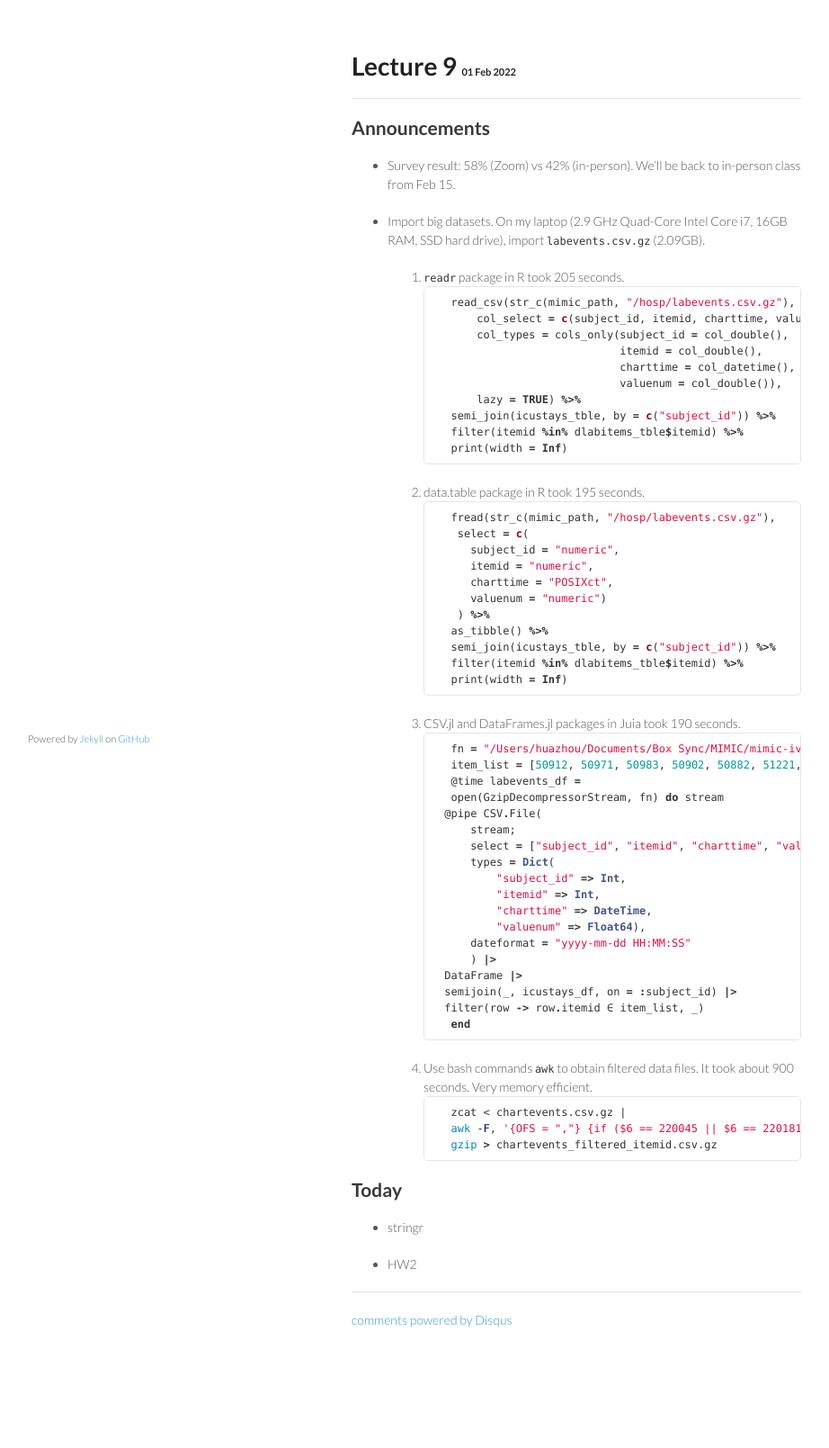
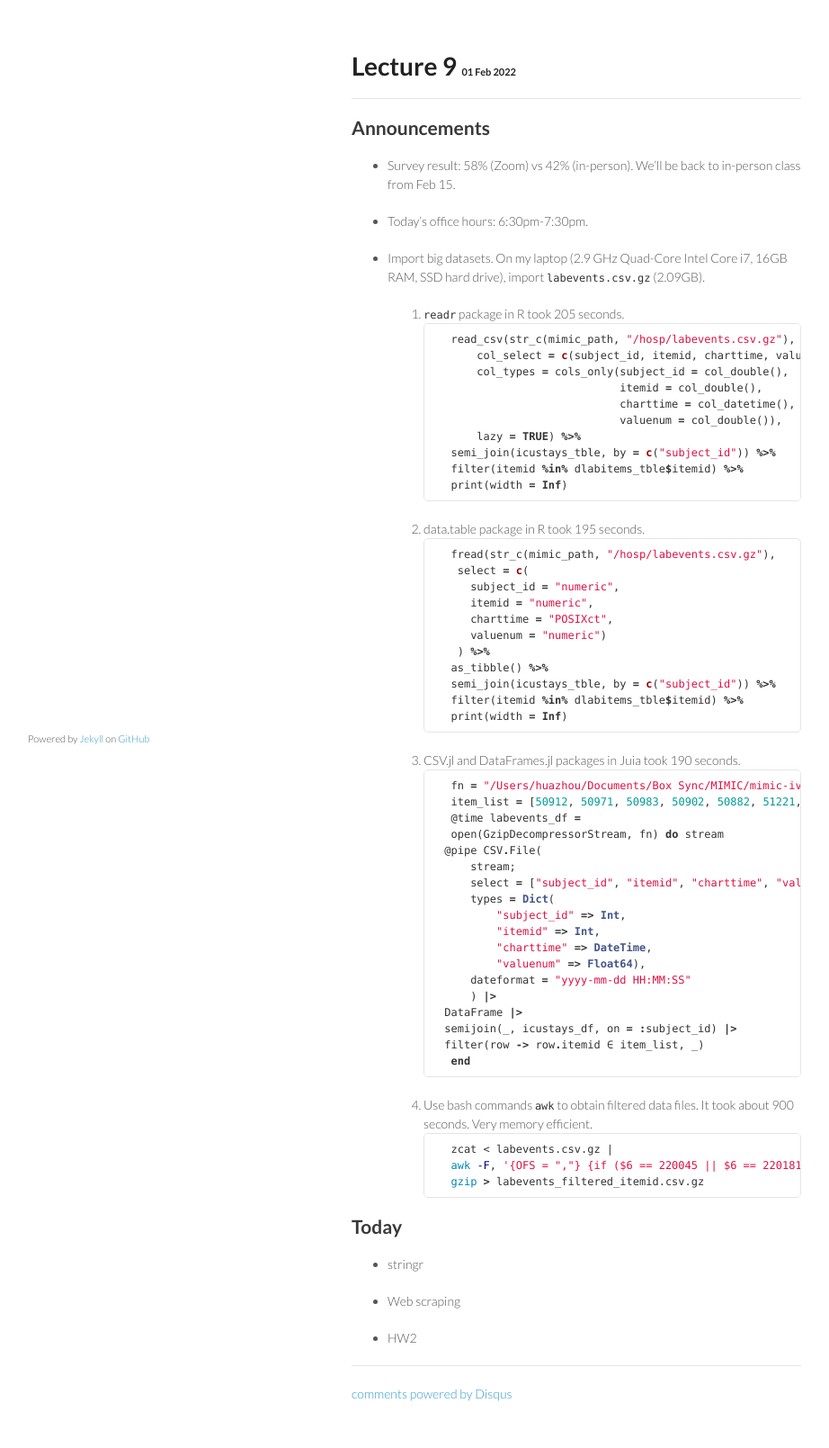
Before and after one commit to ucla-biostat-203b/2022winter, a Jekyll site: the page built from _posts/2022-02-01-week5-day1.md, in a window 1280 px wide. Shown: the whole page at 90% size, without its empty margins (179-1101 px from the left). Built offline with Jekyll 4.4.1, drawn with Linux system fonts in a browser that asks for light colours; comment, search, counter and statistics services are not loaded; before the commit the page ends 1527 px from its top, so only the background shows below that.

Commit message:
typo in url

````diff
--- a/_posts/2022-02-01-week5-day1.md
+++ b/_posts/2022-02-01-week5-day1.md
@@ -7,6 +7,8 @@ category: biostat203bwinter2022
 ## Announcements
 
 * Survey result: 58% (Zoom) vs 42% (in-person). We'll be back to in-person class from Feb 15.
+
+* Today's office hours: 6:30pm-7:30pm.
 
 * Import big datasets. On my laptop (2.9 GHz Quad-Core Intel Core i7, 16GB RAM, SSD hard drive), import `labevents.csv.gz` (2.09GB).
 
@@ -63,13 +65,15 @@ category: biostat203bwinter2022
 
     4. Use bash commands `awk` to obtain filtered data files. It took about 900 seconds. Very memory efficient.
     ```bash
-    zcat < chartevents.csv.gz |
+    zcat < labevents.csv.gz |
     awk -F, '{OFS = ","} {if ($6 == 220045 || $6 == 220181 || $6 == 220179 || $6 == 223761 || $6 == 220210 || $6 == "itemid") print $1,$2,$3,$4,$6,$8}' |
-    gzip > chartevents_filtered_itemid.csv.gz
+    gzip > labevents_filtered_itemid.csv.gz
     ```
 
 ## Today
 
 * stringr
 
+* Web scraping
+
 * HW2
````
Also changed, not shown: schedule/schedule.md (+1 -1 lines).
